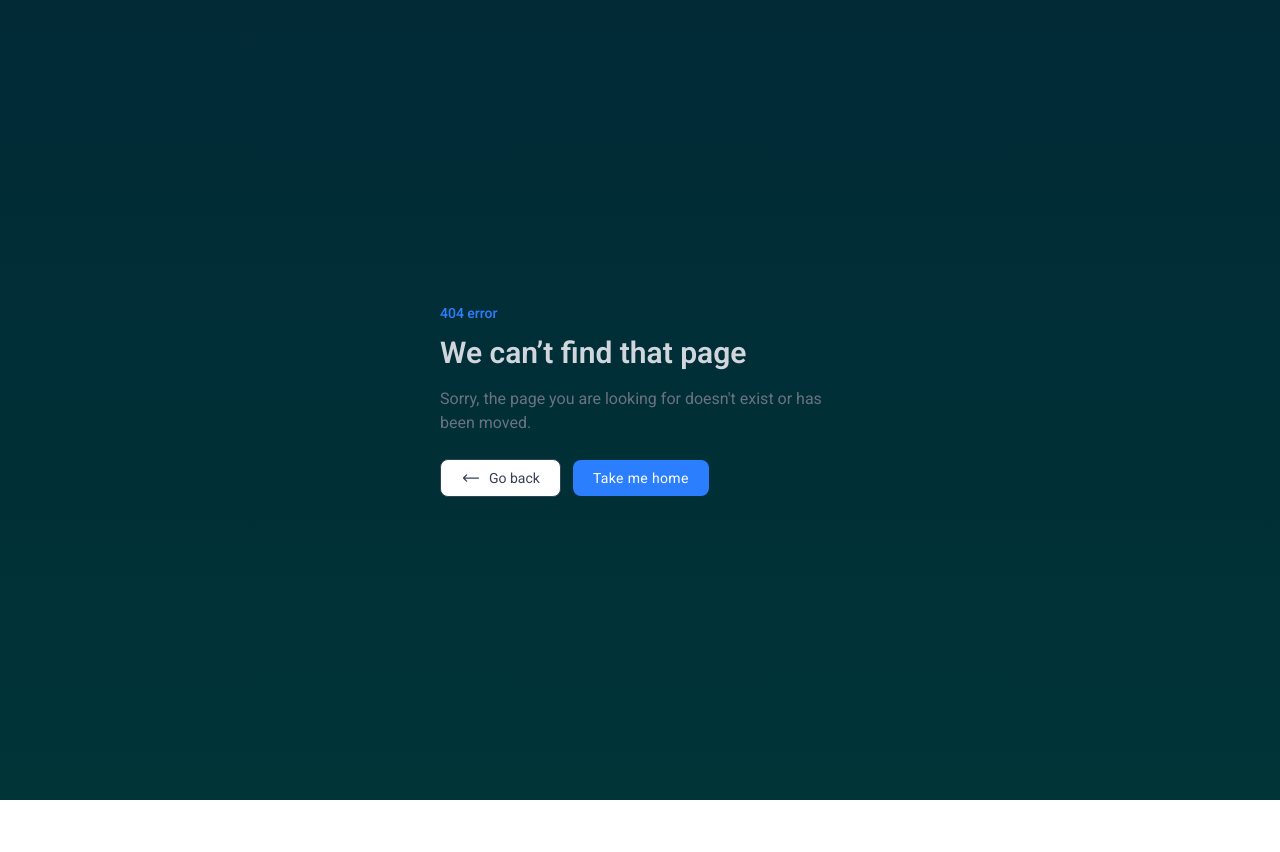
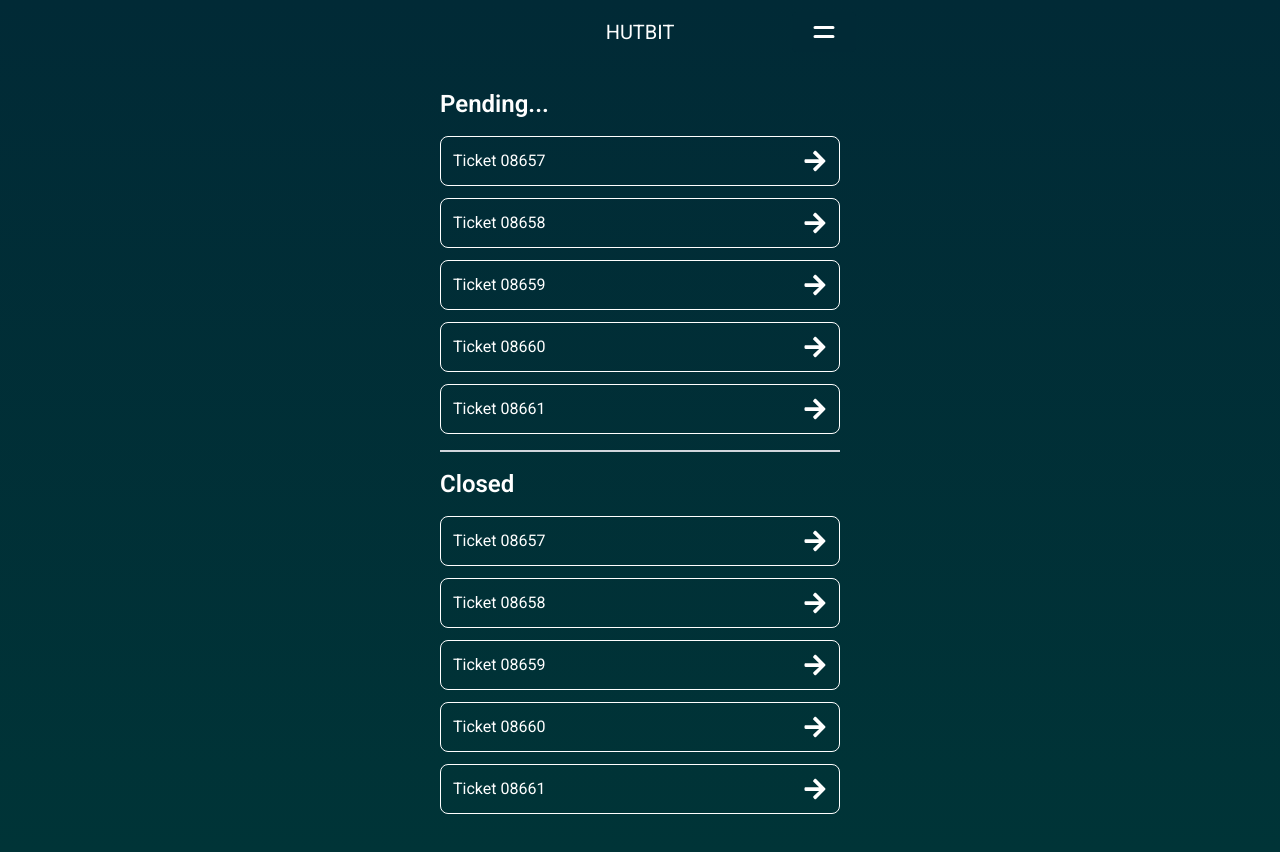
Before and after one commit to Arif-Islam21/hutbit, a React (Vite) app: page /support-ticket in a window 1280 px wide. Before the commit this address had no page. Before the commit the page ends 800 px from the top, so only its background shows below. Built offline with nearby package versions, Linux system fonts and the light colour scheme.

Commit message:
ticket page added succesfully

```diff
--- a/src/Pages/Support/Support.jsx
+++ b/src/Pages/Support/Support.jsx
@@ -2,11 +2,13 @@ import { FiClipboard } from "react-icons/fi";
 import { IoMailOutline, IoPersonOutline } from "react-icons/io5";
 import { TiPhoneOutline } from "react-icons/ti";
 
-import { useEffect, useState } from "react";
+import { useState } from "react";
 import SupportSuccessModal from "../../Components/Modals/SupportSuccessModal";
+import { useNavigate } from "react-router";
 
 const Support = () => {
   let [isOpen, setIsOpen] = useState(false);
+  const navigate = useNavigate();
   const handleSubmit = (e) => {
     e.preventDefault();
     setIsOpen(true);
@@ -15,6 +17,7 @@ const Support = () => {
   const handleCloseWithDelay = () => {
     setTimeout(() => {
       setIsOpen(false);
+      navigate("/support-ticket");
     }, 2000);
   };
 
--- /dev/null
+++ b/src/Pages/Support/SupportTickets.jsx
@@ -0,0 +1,92 @@
+import { FaArrowRight } from "react-icons/fa";
+
+const SupportTickets = () => {
+  const pendingTicket = [
+    {
+      id: 1,
+      ticketId: "08657",
+      status: "Pending",
+    },
+    {
+      id: 2,
+      ticketId: "08658",
+      status: "Pending",
+    },
+    {
+      id: 3,
+      ticketId: "08659",
+      status: "Pending",
+    },
+    {
+      id: 4,
+      ticketId: "08660",
+      status: "Pending",
+    },
+    {
+      id: 5,
+      ticketId: "08661",
+      status: "Pending",
+    },
+  ];
+  const closedTickets = [
+    {
+      id: 1,
+      ticketId: "08657",
+      status: "Closed",
+    },
+    {
+      id: 2,
+      ticketId: "08658",
+      status: "Closed",
+    },
+    {
+      id: 3,
+      ticketId: "08659",
+      status: "Closed",
+    },
+    {
+      id: 4,
+      ticketId: "08660",
+      status: "Closed",
+    },
+    {
+      id: 5,
+      ticketId: "08661",
+      status: "Closed",
+    },
+  ];
+  return (
+    <div className="p-6">
+      <div className="border-b-2 border-gray-300 mb-4">
+        <h2 className="text-2xl text-start font-semibold">Pending...</h2>
+        <div className="my-4 flex flex-col gap-3">
+          {pendingTicket.map((ticket) => (
+            <div
+              key={ticket.id}
+              className="flex justify-between items-center p-3 border border-white rounded-lg"
+            >
+              <h4>Ticket {ticket.ticketId}</h4>
+              <FaArrowRight className="text-2xl cursor-pointer text-start" />
+            </div>
+          ))}
+        </div>
+      </div>
+      <div className="">
+        <h2 className="text-2xl text-start font-semibold">Closed</h2>
+        <div className="my-4 flex flex-col gap-3">
+          {closedTickets.map((ticket) => (
+            <div
+              key={ticket.id}
+              className="flex justify-between items-center p-3 border border-white rounded-lg"
+            >
+              <h4>Ticket {ticket.ticketId}</h4>
+              <FaArrowRight className="text-2xl cursor-pointer text-start" />
+            </div>
+          ))}
+        </div>
+      </div>
+    </div>
+  );
+};
+
+export default SupportTickets;
--- a/src/Routes/Routes.jsx
+++ b/src/Routes/Routes.jsx
@@ -3,6 +3,7 @@ import { createBrowserRouter } from "react-router";
 import MainLayout from "../Layouts/MainLayout";
 import Loading from "../Components/Shared/Loading";
 import ErrorPage from "../Components/Shared/ErrorPage";
+import SupportTickets from "../Pages/Support/SupportTickets";
 
 // Lazy load your components for better performance
 const Home = lazy(() => import("../Pages/Home/Home"));
@@ -21,6 +22,7 @@ const Profit = lazy(() => import("../Pages/Profite/Profit"));
 const Wallet = lazy(() => import("../Pages/Wallet/Wallet"));
 const Groups = lazy(() => import("../Pages/Groups/Groups"));
 const Support = lazy(() => import("../Pages/Support/Support"));
+const SupportTicket = lazy(() => import("../Pages/Support/SupportTickets"));
 
 const HomeRoutes = createBrowserRouter([
   {
@@ -92,6 +94,14 @@ const HomeRoutes = createBrowserRouter([
           </Suspense>
         ),
       },
+      {
+        path: "support-ticket",
+        element: (
+          <Suspense fallback={<Loading />}>
+            <SupportTickets />
+          </Suspense>
+        ),
+      },
     ],
   },
   {
```
